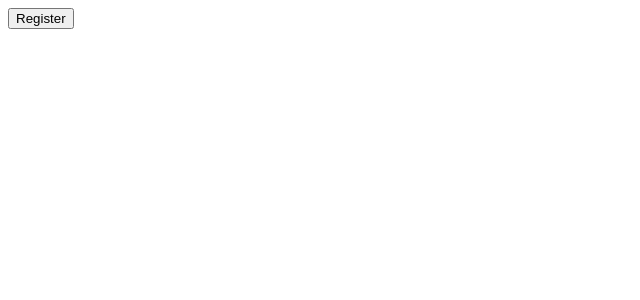
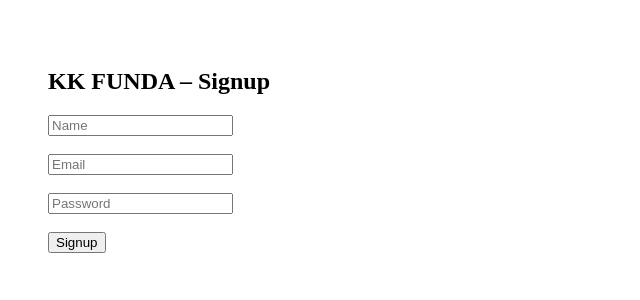
Before and after one commit to KandlaguntaVenkataSivaNiranjanReddy/DevOps-3tier-MIDDLEWARE, a React (Create React App) app in the folder frontend/: page /register in a window 1280 px wide. Shown: the top 300 px of the page, without its empty margins (0-640 px from the left). Built offline with nearby package versions, Linux system fonts and the light colour scheme.

Commit message:
Update Register.jsx

```diff
--- a/frontend/src/pages/Register.jsx
+++ b/frontend/src/pages/Register.jsx
@@ -1,14 +1,44 @@
+import { useState } from "react";
 import axios from "../api/axios";
+import { useNavigate } from "react-router-dom";
 
 export default function Register() {
+  const [name, setName] = useState("");
+  const [email, setEmail] = useState("");
+  const [password, setPassword] = useState("");
+  const navigate = useNavigate();
+
   const register = async () => {
-    await axios.post("/auth/register", {
-      name: "Test User",
-      email: "test@test.com",
-      password: "123456"
-    });
-    alert("Registered");
+    try {
+      await axios.post("/auth/register", { name, email, password });
+      alert("Registered successfully");
+      navigate("/");
+    } catch (err) {
+      alert("Register failed");
+    }
   };
 
-  return <button onClick={register}>Register</button>;
+  return (
+    <div style={{ padding: 40 }}>
+      <h2>KK FUNDA – Signup</h2>
+
+      <input
+        placeholder="Name"
+        onChange={e => setName(e.target.value)}
+      /><br /><br />
+
+      <input
+        placeholder="Email"
+        onChange={e => setEmail(e.target.value)}
+      /><br /><br />
+
+      <input
+        type="password"
+        placeholder="Password"
+        onChange={e => setPassword(e.target.value)}
+      /><br /><br />
+
+      <button onClick={register}>Signup</button>
+    </div>
+  );
 }
```
